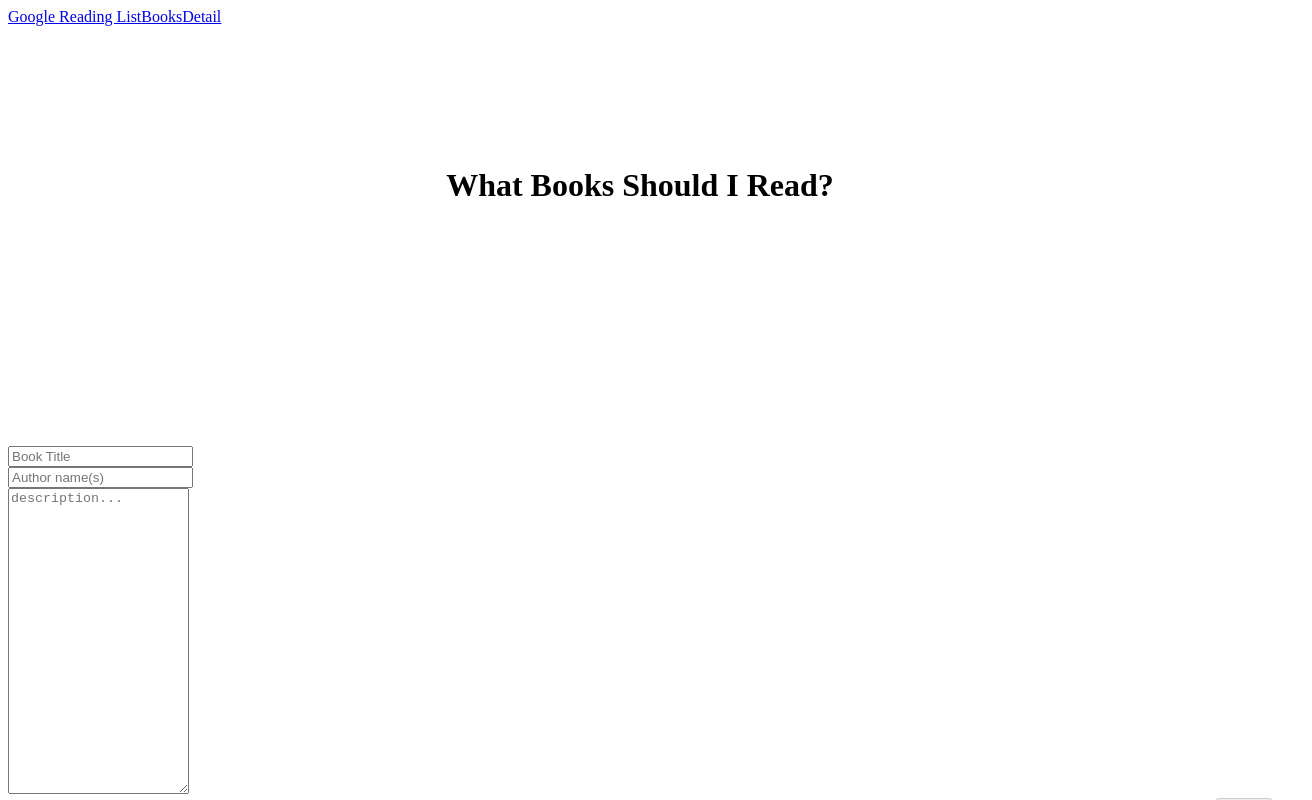
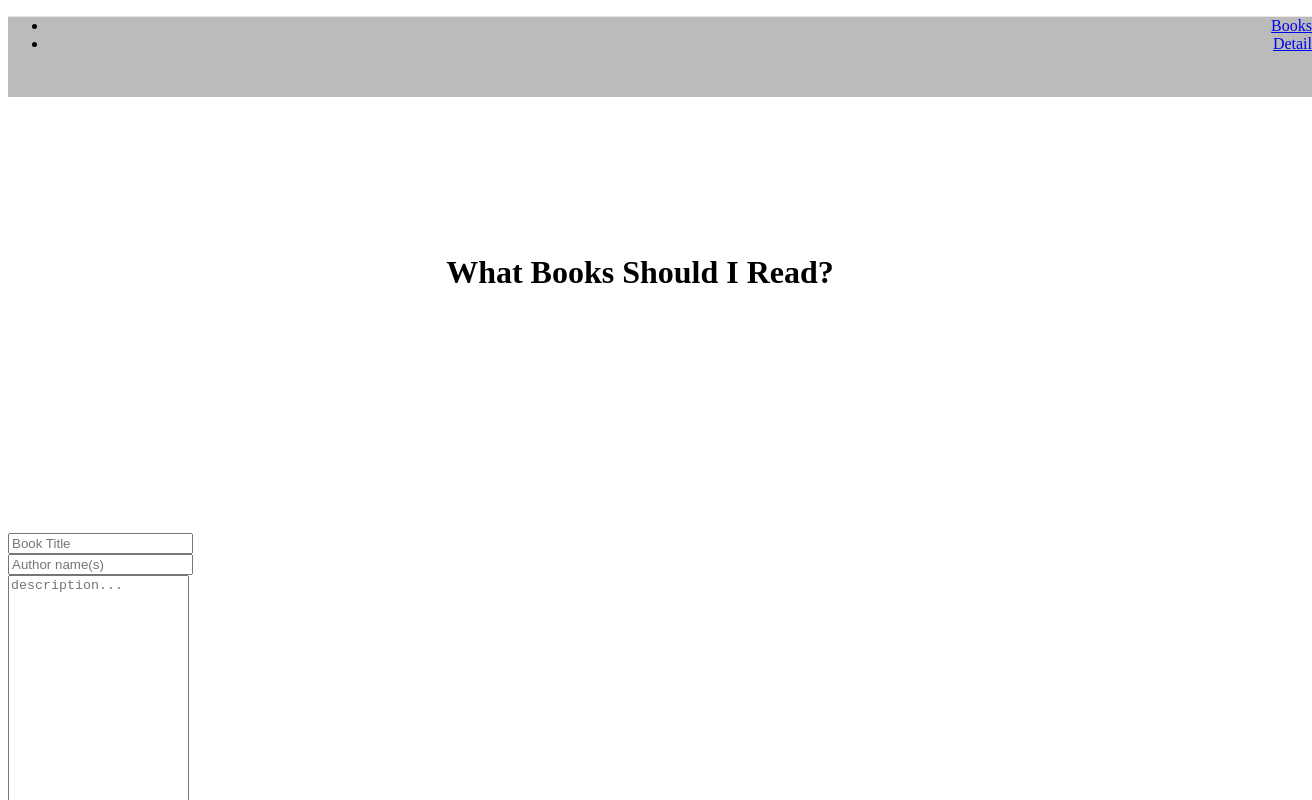
Before and after one commit to davidyi0529/Google-Books-Search_D, a React (Create React App) app in the folder client/: page / in a window 1280 px wide. Shown: the top 800 px of the page, 1312 px wide, since content can reach past the window. Built offline with nearby package versions, Linux system fonts and the light colour scheme; no server answers.

Commit message:
routes complete

```diff
--- a/client/src/components/Nav/index.js
+++ b/client/src/components/Nav/index.js
@@ -1,14 +1,31 @@
 import React from "react";
 import { Link } from "react-router-dom";
 
+var style = {
+  backgroundColor: "#BBBBBB",
+  borderTop: "1px solid #E7E7E7",
+  textAlign: "right",
+  left: "0",
+  bottom: "0",
+  height: "80px",
+  width: "100%",
+}
+
 function Nav() {
   return (
-    <nav className="navbar navbar-expand-lg navbar-dark bg-primary">
-      <a className="navbar-brand" href="/">
-        Google Reading List
-      </a>
-      <Link to="/">Books</Link>
-      <Link to="/detail">Detail</Link>
+    <nav className="navbar-expand-lg">
+
+        <div>
+          <ul className="navbar-nav ml-auto w-100 justify-content-end" style={style}>
+            <li className="nav-item">
+              <Link to="/">Books</Link>
+            </li>
+            <li className="nav-item">
+              <Link to="/detail">Detail</Link>
+            </li>
+
+          </ul>
+        </div>
     </nav>
   );
 }
--- a/client/src/pages/NoMatch.js
+++ b/client/src/pages/NoMatch.js
@@ -1,6 +1,7 @@
 import React from "react";
 import { Col, Row, Container } from "../components/Grid";
 import Jumbotron from "../components/Jumbotron";
+import { Link } from "react-router-dom";
 
 const NoMatch = () => {
   return (
@@ -11,7 +12,7 @@ const NoMatch = () => {
             <h1>404 Page Not Found</h1>
             <h1>
               <span role="img" aria-label="Face With Rolling Eyes Emoji">
-                🙄
+               <Link to="/">🙄 Click Here to Return From Narnia 🙄</Link>
               </span>
             </h1>
           </Jumbotron>
```
